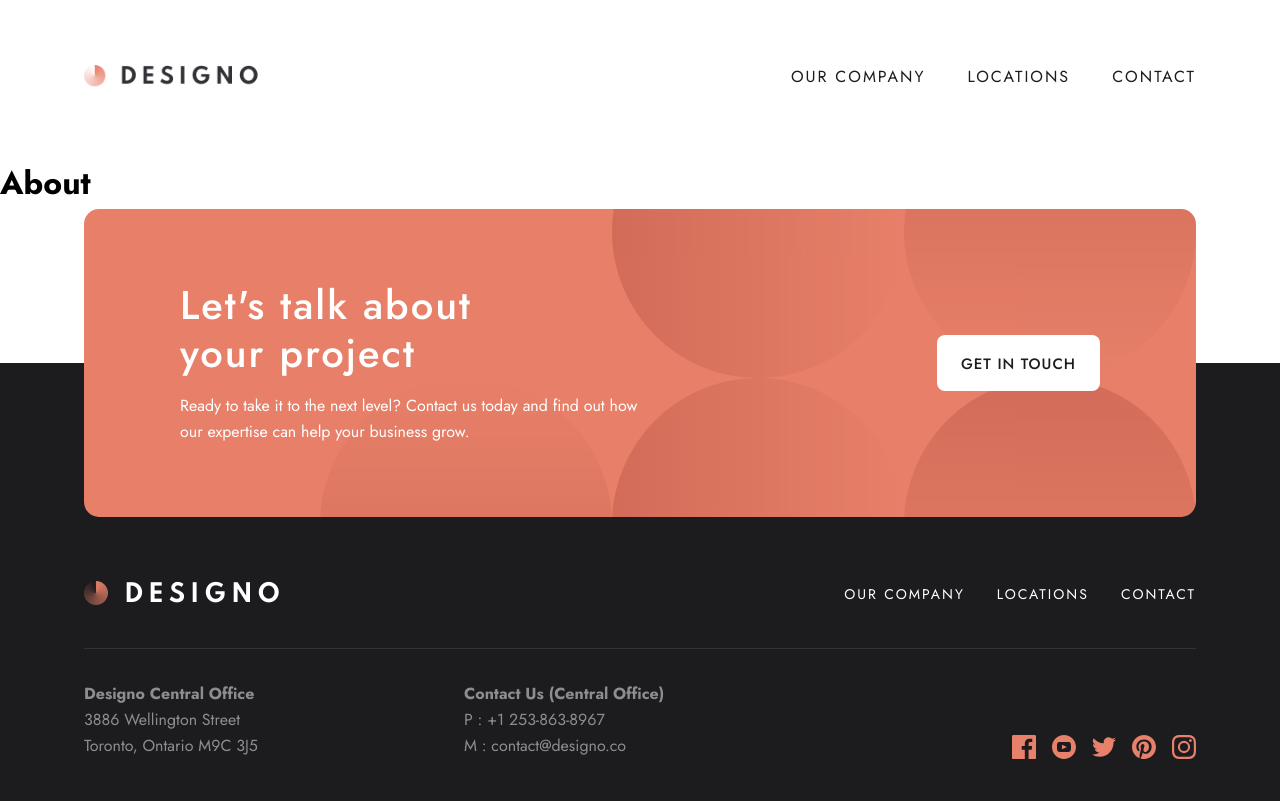
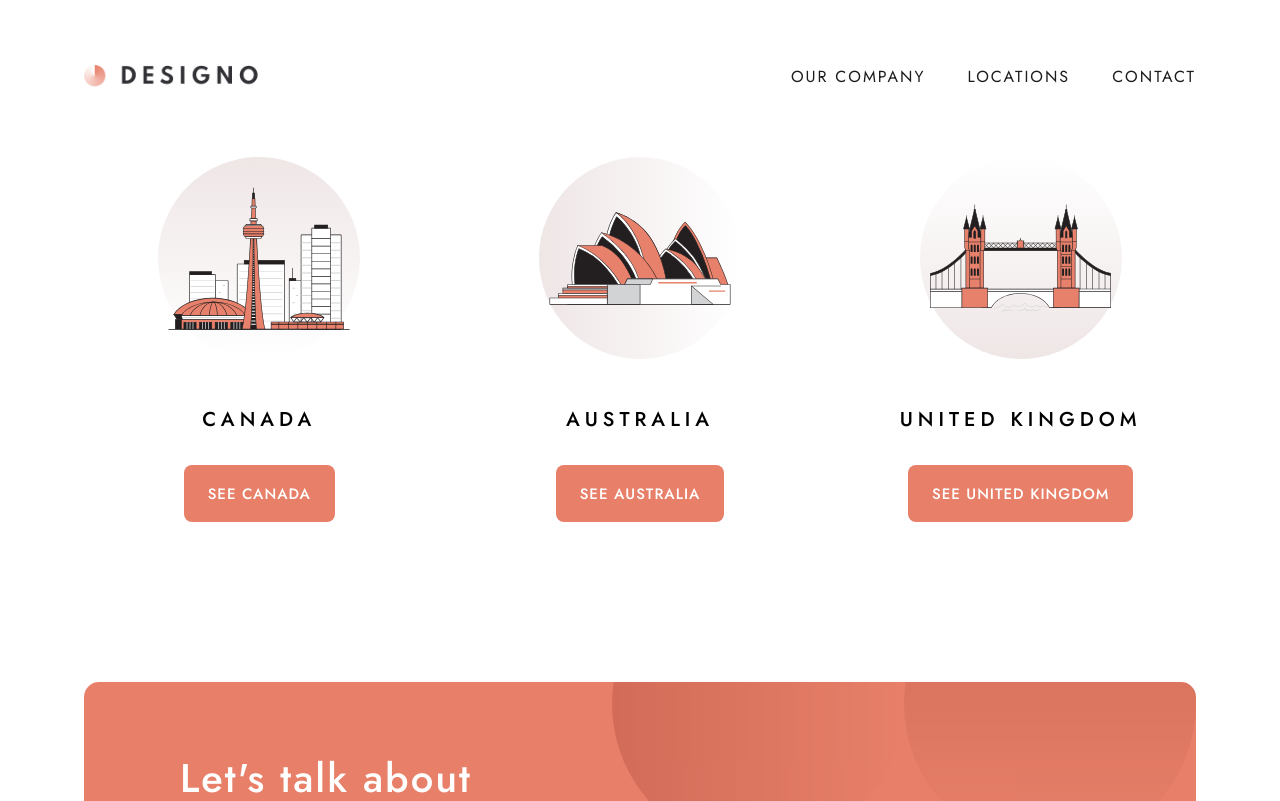
Before and after one commit to Yasmine10/designo-multi-page-website, a React (Vite) app: page /our-company in a window 1280 px wide. Shown: the top 801 px of the page. Built offline with nearby package versions, Linux system fonts and the light colour scheme.

Commit message:
added locations component to about page and contact page

```diff
--- a/src/views/About.jsx
+++ b/src/views/About.jsx
@@ -1,7 +1,9 @@
+import Locations from "../components/Locations.jsx";
+
 function About(props) {
     return (
         <main id="main" className="main">
-            <h1>About</h1>
+            <Locations />
         </main>
     );
 }
--- a/src/views/Contact.jsx
+++ b/src/views/Contact.jsx
@@ -1,7 +1,11 @@
+import Locations from "../components/Locations.jsx";
+
 function Contact(props) {
     return (
         <main id="main" className="main">
             <h1>Contact</h1>
+
+            <Locations />
         </main>
     );
 }
```
